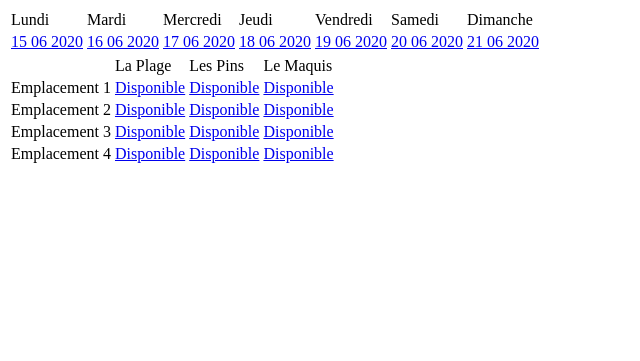
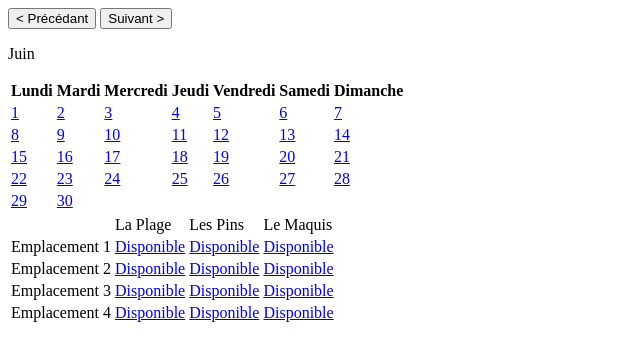
Before and after one commit to celine-emptoz-lacote/camping, a PHP site: page /planning.php in a window 1280 px wide. Shown: the top 361 px of the page, without its empty margins (0-640 px from the left). Run offline with PHP 8.4, Linux system fonts and the light colour scheme.

Commit message:
creation du planning au mois

```diff
--- a/planning.php
+++ b/planning.php
@@ -7,28 +7,61 @@
 </head>
 <body>
 
-<?php $monday_week = strtotime('Monday this week'); ?>
+<?php
+session_start();
 
-<table>
-    <thead>
-        <tr>
-            <td>Lundi</td>
-            <td>Mardi</td>
-            <td>Mercredi</td>
-            <td>Jeudi</td>
-            <td>Vendredi</td>
-            <td>Samedi</td>
-            <td>Dimanche</td>
-        </tr>
-    </thead>
-    <tbody>
-        <tr>
-            <?php for($i = 0 ; $i < 7 ; $i++) :?>
-            <td><a href='planning.php?jour=<?php  echo date("Y-m-d" , strtotime("+ ".$i." days",$monday_week)) ;?>' ><?php echo date("d m Y" , strtotime('+ '.$i.' days',$monday_week)) ;?></a></td>
-            <?php endfor ;?>
-        </tr>
-    </tbody>
-</table>
+if (!isset($_SESSION['numero_mois'])) {
+    $_SESSION['numero_mois'] = 6;
+}
+
+
+if (isset($_POST['next'])){
+    $_SESSION['numero_mois'] += 1;
+}
+
+if (isset($_POST['previous'])){
+    $_SESSION['numero_mois'] -= 1;
+}
+
+
+function getAll($year){
+    $r = array();
+    $date = strtotime($year."-01-01");
+
+    while (date('Y',$date) <= $year){
+    $y = date('Y',$date);
+    $m = date('n',$date);
+    $d = date('j',$date);
+    $w = str_replace('0','7',date('w',$date));
+
+
+    $r[$y][$m][$d] = $w;
+
+    $date = strtotime(date('Y-m-d',$date).' +1 DAY');
+    }
+
+    return $r;
+ }
+$mois = date("m");
+
+
+
+$premier_jour_mois = mktime (0,0,0,$_SESSION['numero_mois'],1,date("Y"));
+
+$nombre_jours_mois = cal_days_in_month ( CAL_JULIAN, $_SESSION['numero_mois'], 2020) ;
+
+?>
+
+<?php $mois = date('Y-m-d',strtotime('+'.$_SESSION['numero_mois'].' month'));
+$mois_en_cours = mktime(0, 0, 0,($_SESSION['numero_mois'] +1 ), 0, date("Y"));
+
+?>
+
+<form action="planning.php" method="POST">
+    <input type="submit" value ="< Précédant" name ="previous">
+    <input type="submit" value ="Suivant >" name ="next">
+
+</form>
 
 <?php if (isset($_GET['jour'])) {
 
@@ -36,7 +69,7 @@
 
 $bd = mysqli_connect("localhost","root","","camping");
 
-    $requete ="SELECT emplacement,`type`,debut ,fin  FROM `reservations` WHERE debut = '$jour' ";
+$requete ="SELECT emplacement,`type`,debut ,fin  FROM `reservations` WHERE  `debut` <= '$jour' AND '$jour' <=`fin` ";
 $query = mysqli_query($bd,$requete);
 $resultat = mysqli_fetch_all($query,MYSQLI_ASSOC);
 
@@ -81,7 +114,67 @@
 $capacite = [$capacite_plage,$capacite_pins,$capacite_maquis];
 
 }
+
 ?>
+
+   <?php $days = array('Lundi','Mardi','Mercredi','Jeudi','Vendredi','Samedi','Dimanche');
+$months = array ('Janvier','Fevirer','Mars','Avril','Mai','Juin','Juilet','Aout','Septembre','Octobre','Novembre','Decembre');
+$year = date('Y');
+
+$dates = getAll($year);
+
+
+
+
+?>
+
+
+
+    <?php $dates = current($dates);?>
+
+        <?php foreach ($dates as $m => $mois) :?>
+
+           <?php  $mois_en_cours = date("m",mktime(0, 0, 0,($_SESSION['numero_mois'] + 1), 0, date("Y"))); ?>
+           <?php if ($m == $mois_en_cours ) :?>
+            <div><?php echo "<p>".$months[$m-1]."</p>" ;?></div>
+            <table>
+                <thead>
+                    <tr>
+                        <?php foreach ($days as $d=>$value) :?>
+                            <th><?=  $value ?></th>
+                        <?php endforeach ;?>
+                    </tr>
+                </thead>
+                <tbody>
+                    <tr>
+                    <?php
+                        foreach ($dates[$m] as $d=>$w) :?>
+
+                        <?php $time = strtotime("$year-$m-$d") ;?>
+
+                            <?php if (  $d == 1 && $d != $w ) :?>
+                                <td colspan="<?php echo $w-1 ;?>"></td>
+                            <?php endif; ?>
+
+
+
+                            <td ><a href='planning.php?jour=<?php  echo date("Y-m-d" , strtotime("+ ".( $d - 1 ). " days",$premier_jour_mois)) ;?>' ><?php echo $d; ?></a></td>
+
+
+
+                        <?php if ( $w == 7) :?>
+                        </tr>
+                        <tr>
+                        <?php endif ;?>
+
+                    <?php endforeach ;?>
+
+                </tbody>
+            </table>
+
+        <?php endif ;?>
+
+        <?php endforeach ;?>
 
         <table>
     <thead>
@@ -98,7 +191,7 @@
                 <td><?php echo "Emplacement ".$i ?></td>
                 <?php for ($lieu = 0 ; $lieu < 3 ; $lieu++) :?>
                     <?php if (!empty($resultat) && $capacite[$lieu] >= $i ) :?>
-                        <td>Reserver</td>
+                        <td style="background-color:grey">Reserver</td>
                     <?php else :?>
                         <td><a href="reservation.php">Disponible</a></td>
                     <?php endif ;?>
@@ -107,10 +200,3 @@
         <?php endfor ;?>
     </tbody>
 </table>
-
-
-
-
-
-</body>
-</html>
```
Lines whose indentation alone changed are shown as unchanged.
